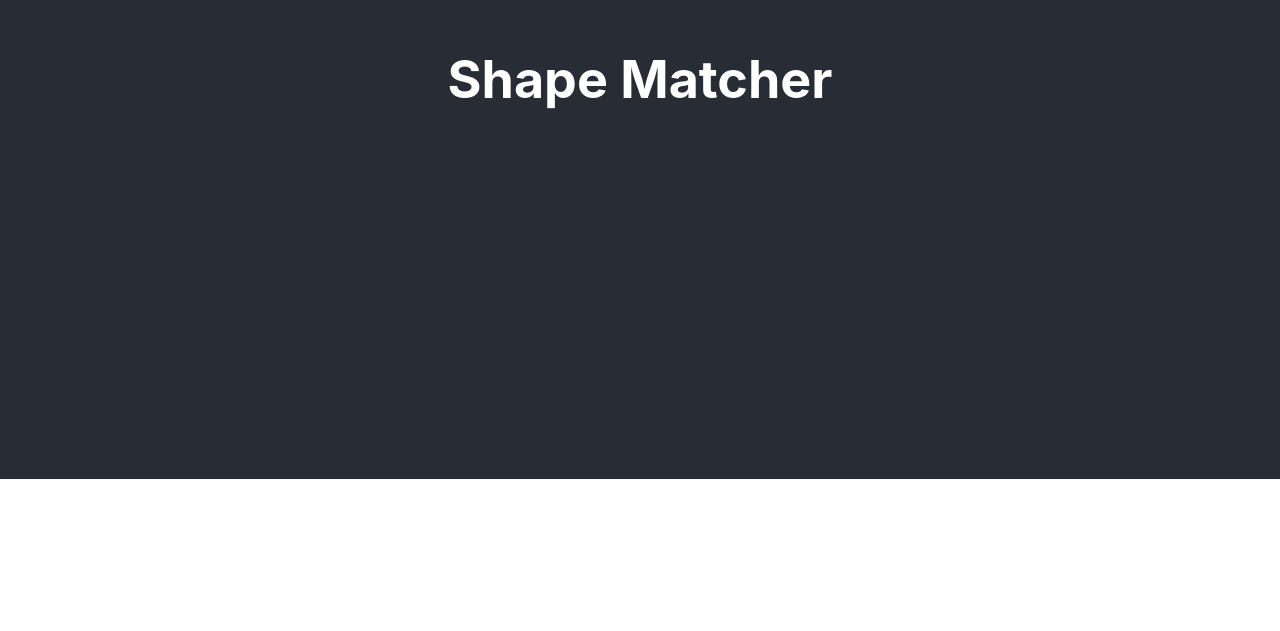
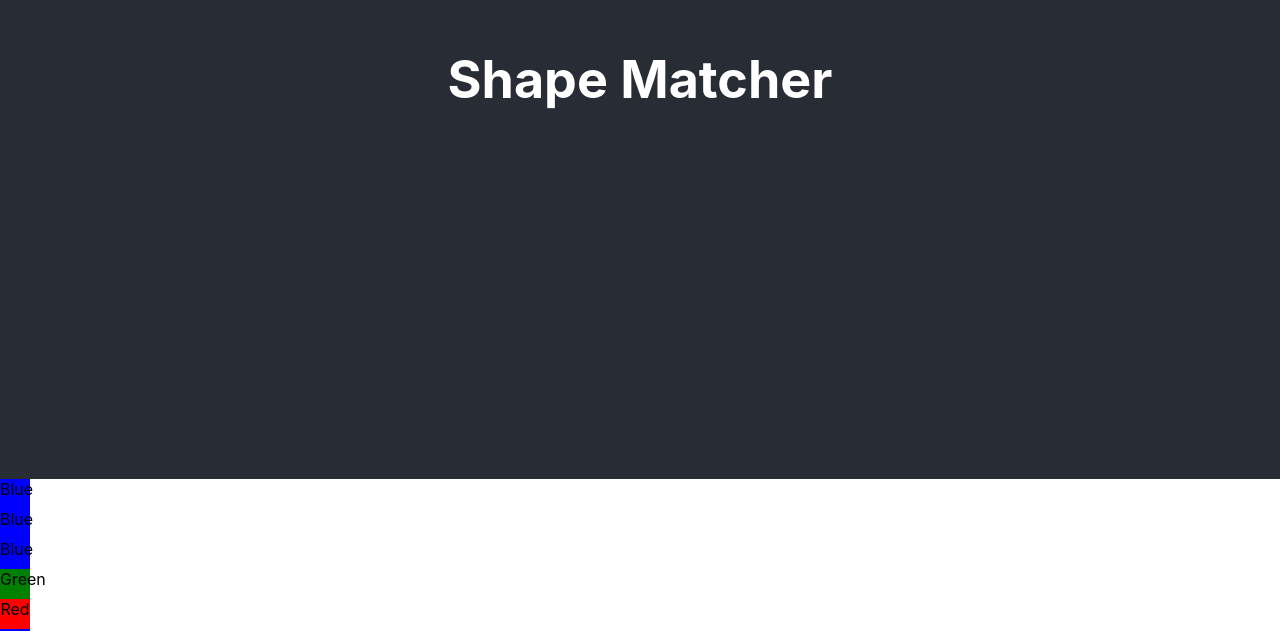
Before and after one commit to tanokiddy/Memory-Card-Game, a React (Create React App) app: page / in a window 1280 px wide. Shown: the part 321-952 px from the top of the page. Before the commit the page ends 800 px from the top, so only its background shows below. Built offline with nearby package versions, Linux system fonts and the light colour scheme.

Commit message:
feat: render initial Grid

```diff
--- a/src/components/Board.css
+++ b/src/components/Board.css
@@ -0,0 +1,14 @@
+.board-item {
+    width: 30px;
+    height: 30px;
+}
+
+.item-Red {
+    background-color: red;
+}
+.item-Green {
+    background-color: green;
+}
+.item-Blue {
+    background-color: blue;
+}
--- a/src/components/Board.tsx
+++ b/src/components/Board.tsx
@@ -2,7 +2,22 @@ import React, { useState, useEffect } from 'react';
 import Cell from './Cell';
 import './Board.css';
 
+const Shape = [
+  'Circle', "Square", "Triangle"
+]
+
+const Color = [
+  'Red', 'Green', "Blue"
+]
+
 const Board: React.FC = () => {
+  const Grid = Array.from({length: 16}, (_, i) => {
+    const randomNumber = Math.floor(Math.random() * (3 - 1 + 1) + 1) - 1
+    return {
+      shape: Shape[randomNumber],
+      color: Color[randomNumber]
+    }
+  })
   // states...
   useEffect(() => {
     // Initialize the game board with random shapes and colors
@@ -15,6 +30,11 @@ const Board: React.FC = () => {
   return (
     <div className="board">
       {/* Render each cell in the board */}
+      {Grid.map(item => (
+        <div className={`board-item item-${item.color} item-${item.shape}` } key={item.color}>
+          {item.color}
+        </div>
+      ))}
     </div>
   );
 };
```
